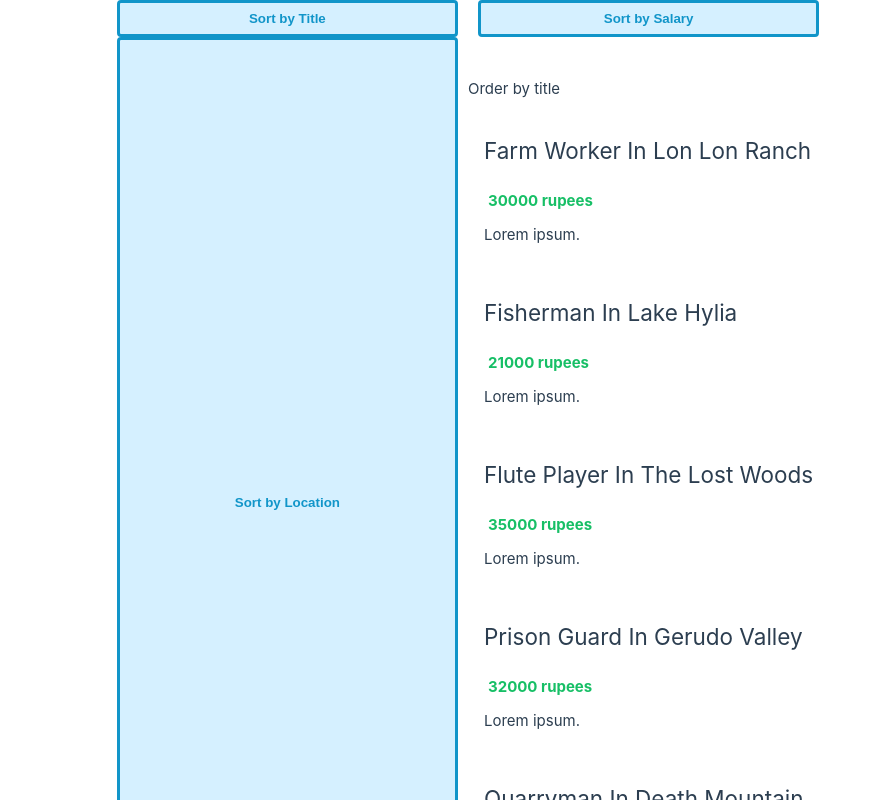
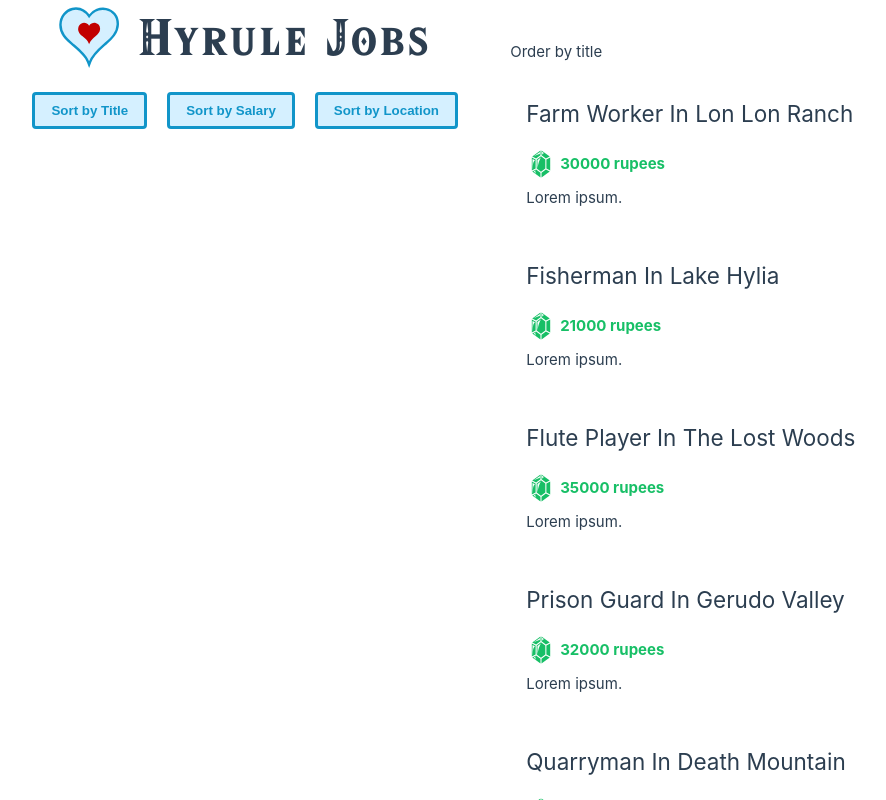
Before and after one commit to Trin4317/vue3-with-typescript, a Vue app: page / in a window 1280 px wide. Shown: the top 800 px of the page, without its empty margins (172-1058 px from the left). Built offline with nearby package versions, Linux system fonts and the light colour scheme.

Commit message:
apply styling

```diff
--- a/src/App.vue
+++ b/src/App.vue
@@ -31,9 +31,17 @@
 </script>
 
 <template>
-  <button @click="handleClick('title')">Sort by Title</button>
-  <button @click="handleClick('salary')">Sort by Salary</button>
-  <button @click="handleClick('location')">Sort by Location</button>
+  <header>
+    <div class="title">
+      <img src="./assets/heart.svg" alt="logo">
+      <h1>Hyrule Jobs</h1>
+    </div>
+    <div class="order">
+      <button @click="handleClick('title')">Sort by Title</button>
+      <button @click="handleClick('salary')">Sort by Salary</button>
+      <button @click="handleClick('location')">Sort by Location</button>
+    </div>
+  </header>
   <JobList :jobs="jobs" :order="order" />
 </template>
 
@@ -54,4 +62,15 @@
   cursor: pointer;
   font-weight: bold;
 }
+header .title{
+  display: flex;
+  justify-content: center;
+}
+header img {
+  width: 60px;
+  margin-right: 20px;
+}
+header h1 {
+  font-size: 3em;
+}
 </style>
--- a/src/assets/main.css
+++ b/src/assets/main.css
@@ -33,3 +33,13 @@
     padding: 0 2rem;
   }
 }
+
+@font-face {
+  font-family: HyliaSerif;
+  src: url("HyliaSerifBeta-Regular.otf") format("opentype");
+}
+
+h1 {
+  font-family: HyliaSerif;
+  letter-spacing: 4px;
+}
--- a/src/components/JobList.vue
+++ b/src/components/JobList.vue
@@ -30,6 +30,7 @@
       <li v-for="job in orderedJobs" :key="job.id">
         <h2>{{ job.title }} in {{ job.location }}</h2>
         <div class="salary">
+          <img src="../assets/rupee.svg" alt="rupee">
           <p>{{ job.salary }} rupees</p>
         </div>
         <div class="description">
```
